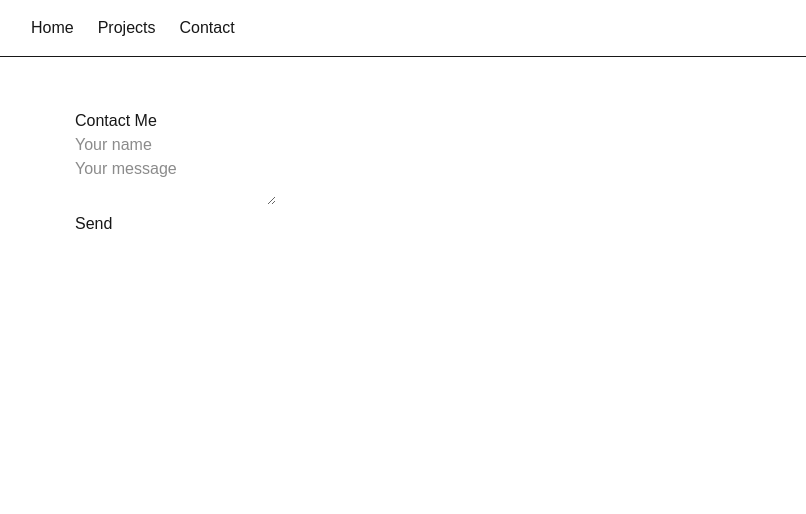
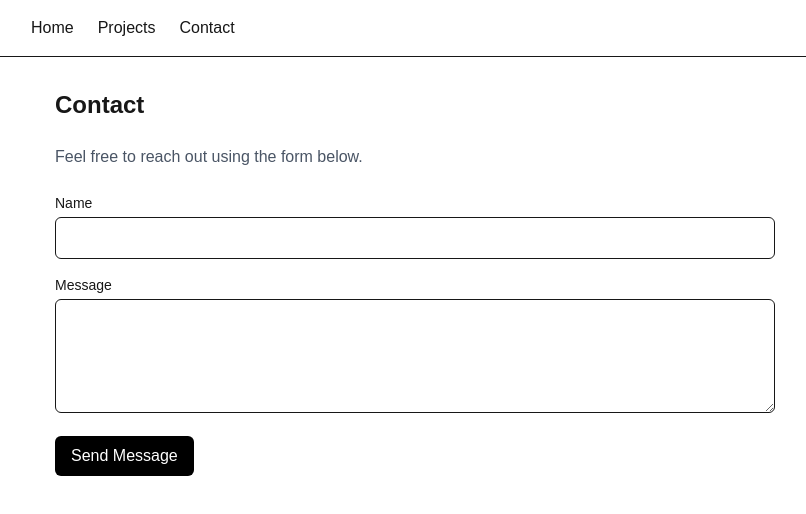
Before and after one commit to kuchikamizake05/porto, a Next.js app in the folder fe/: page /contact in a window 1280 px wide. Shown: the top 514 px of the page, without its empty margins (225-1031 px from the left). Built offline with nearby package versions, Linux system fonts and the light colour scheme.

Commit message:
refactor: extract ContactForm component

```diff
--- /dev/null
+++ b/fe/app/components/ContactForm.tsx
@@ -0,0 +1,66 @@
+"use client";
+import { useState } from "react";
+
+export default function ContactForm() {
+  const [name, setName] = useState("");
+  const [message, setMessage] = useState("");
+  const [status, setStatus] = useState("");
+
+  const handleSubmit = async (e: React.FormEvent) => {
+    e.preventDefault();
+
+    const res = await fetch("http://localhost:8000/contact", {
+      method: "POST",
+      headers: { "Content-Type": "application/json" },
+      body: JSON.stringify({ name, message }),
+    });
+
+    if (res.ok) {
+      setStatus("Message sent successfully.");
+      setName("");
+      setMessage("");
+    } else {
+      setStatus("Failed to send message.");
+    }
+  };
+
+  return (
+    <form onSubmit={handleSubmit} className="space-y-4">
+      <div>
+        <label className="block text-sm font-medium mb-1">
+          Name
+        </label>
+        <input
+          className="w-full border rounded-md px-3 py-2"
+          value={name}
+          onChange={(e) => setName(e.target.value)}
+          required
+        />
+      </div>
+
+      <div>
+        <label className="block text-sm font-medium mb-1">
+          Message
+        </label>
+        <textarea
+          className="w-full border rounded-md px-3 py-2"
+          rows={4}
+          value={message}
+          onChange={(e) => setMessage(e.target.value)}
+          required
+        />
+      </div>
+
+      <button
+        type="submit"
+        className="px-4 py-2 rounded-md bg-black text-white hover:bg-gray-800"
+      >
+        Send Message
+      </button>
+
+      {status && (
+        <p className="text-sm text-gray-600">{status}</p>
+      )}
+    </form>
+  );
+}
--- a/fe/app/contact/page.tsx
+++ b/fe/app/contact/page.tsx
@@ -1,56 +1,14 @@
-"use client";
-import { useState } from "react";
+import ContactForm from "../components/ContactForm";
 
 export default function ContactPage() {
-  const [name, setName] = useState("");
-  const [message, setMessage] = useState("");
-  const [status, setStatus] = useState("");
+  return (
+    <section className="space-y-6">
+      <h1 className="text-2xl font-bold">Contact</h1>
+      <p className="text-gray-600">
+        Feel free to reach out using the form below.
+      </p>
 
-  const handleSubmit = async (e: React.FormEvent) => {
-    e.preventDefault();
-
-    const res = await fetch("http://localhost:8000/contact", {
-      method: "POST",
-      headers: {
-        "Content-Type": "application/json",
-      },
-      body: JSON.stringify({ name, message }),
-    });
-
-    if (res.ok) {
-      setStatus("Message sent!");
-      setName("");
-      setMessage("");
-    } else {
-      setStatus("Failed to send message");
-    }
-  };
-
-  return (
-    <main style={{ padding: 20 }}>
-      <h1>Contact Me</h1>
-
-      <form onSubmit={handleSubmit}>
-        <div>
-          <input
-            placeholder="Your name"
-            value={name}
-            onChange={(e) => setName(e.target.value)}
-          />
-        </div>
-
-        <div>
-          <textarea
-            placeholder="Your message"
-            value={message}
-            onChange={(e) => setMessage(e.target.value)}
-          />
-        </div>
-
-        <button type="submit">Send</button>
-      </form>
-
-      {status && <p>{status}</p>}
-    </main>
+      <ContactForm />
+    </section>
   );
 }
```
